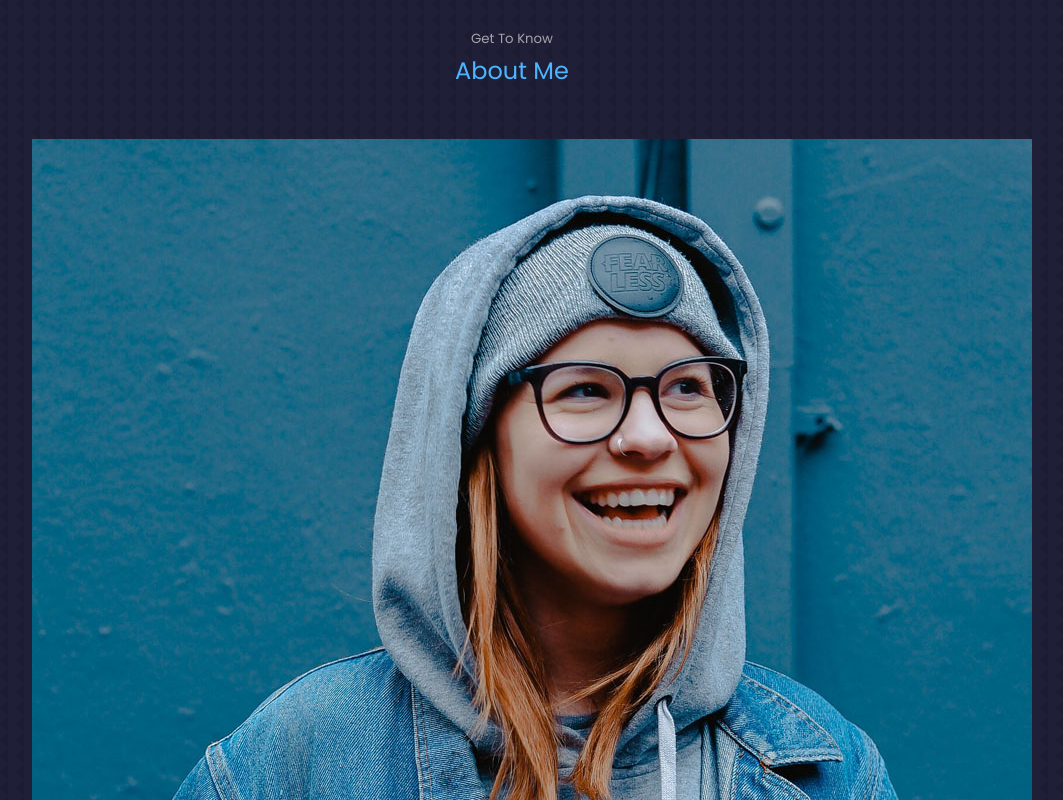
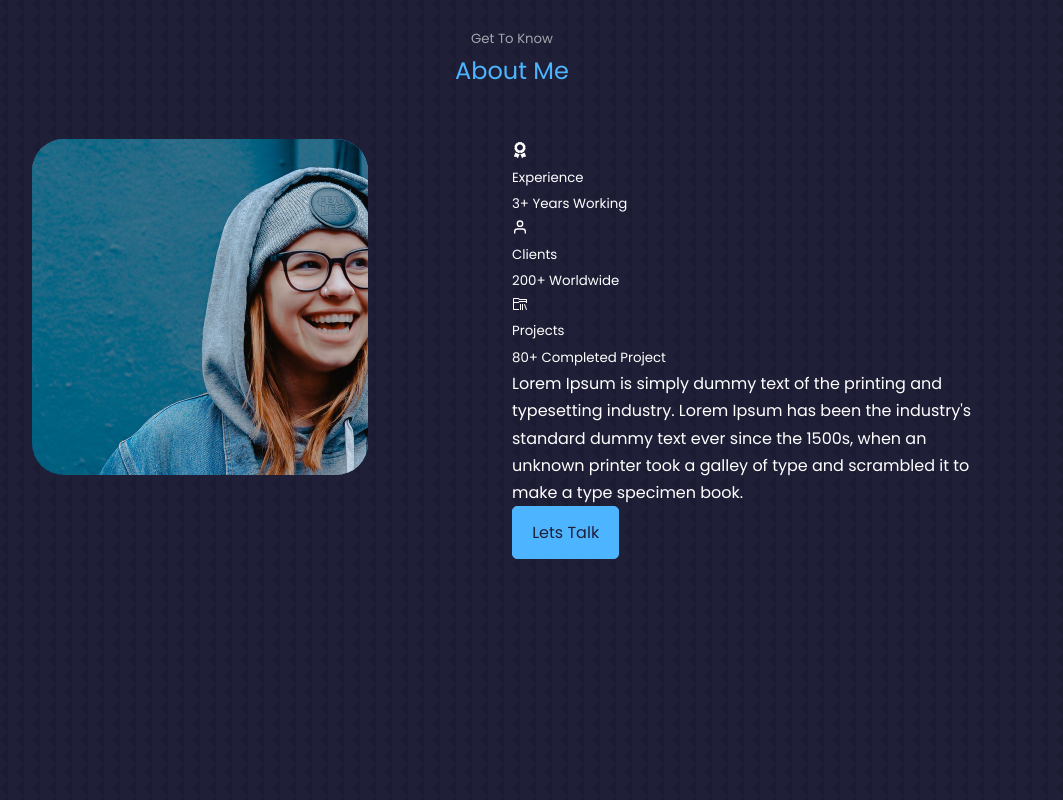
Before and after one commit to hamam99/portofolio-website, a React (Create React App) app: page / in a window 1280 px wide. Shown: the part 900-1700 px from the top of the page, without its empty margins (128-1191 px from the left). Built offline with nearby package versions, Linux system fonts and the light colour scheme.

Commit message:
modify css about

```diff
--- a/src/components/about/About.jsx
+++ b/src/components/about/About.jsx
@@ -13,7 +13,7 @@ export default function About() {
       <div className="container about__container">
         <div className="about__me">
           <div className="about__me-image">
-            <img src={ME} alt="About Image" />
+            <img src={ME} alt="About Image" width={500} height={500} />
           </div>
         </div>
 
--- a/src/components/about/about.css
+++ b/src/components/about/about.css
@@ -0,0 +1,23 @@
+.about__container {
+    display: grid;
+    grid-template-columns: 35% 50%;
+    gap:15%;
+}
+
+.about__me {
+    width: 100%;
+    aspect-ratio: 1/1;
+    border-radius: 2rem;
+    background: linear-gradient(45deg, transparent, var(--color-primary));
+    display: grid;
+    place-items: center;
+}
+
+.about__me-image {
+    width: 100%;
+    height: 100%;
+    border-radius: 2rem;
+    overflow: hidden;
+    transform-origin: rotate(10deg);
+    object-fit: contain;
+}
```
